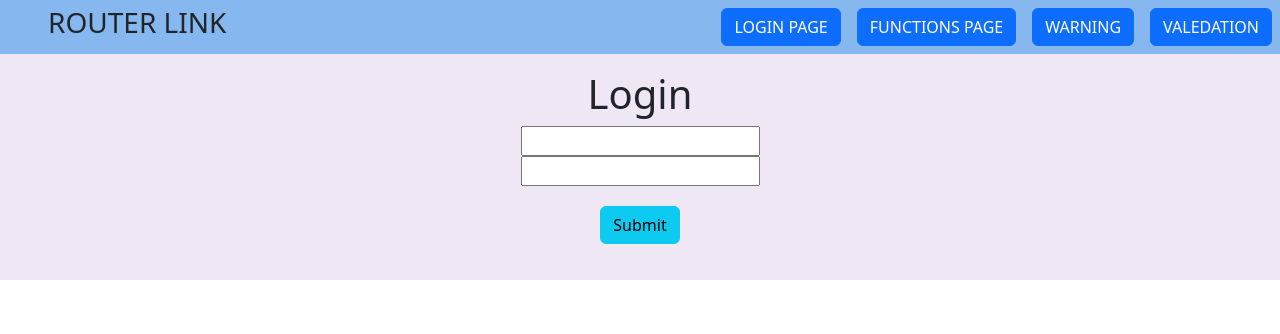
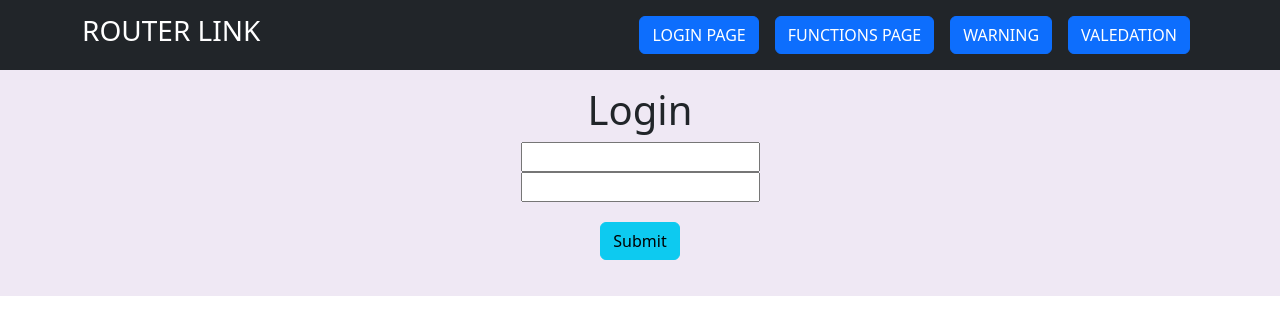
Before and after one commit to naveennagam6015/React-poc, a React (Create React App) app: page /LoginPage/login in a window 1280 px wide. Shown: the top 334 px of the page. Built offline with nearby package versions, Linux system fonts and the light colour scheme.

Commit message:
navbar done

```diff
--- a/src/App.css
+++ b/src/App.css
@@ -83,3 +83,31 @@
 .bg-se{
   background-color: rgb(239, 232, 244) !important;
 }
+/* Small devices (landscape phones, 576px and up) */
+@media (min-width: 200px) {
+  .full-btn .btn{
+    width: 95%;
+    margin: auto;
+  }
+ }
+/* Small devices (landscape phones, 576px and up) */
+@media (min-width: 576px) {
+ }
+
+/* // Medium devices (tablets, 768px and up) */
+@media (min-width: 768px) { }
+
+/* // Large devices (desktops, 992px and up) */
+@media (min-width: 992px) {
+  .full-btn .btn{
+    width: inherit;
+  }
+ }
+
+/* // X-Large devices (large desktops, 1200px and up) */
+@media (min-width: 1200px) {
+
+ }
+
+/* // XX-Large devices (larger desktops, 1400px and up) */
+@media (min-width: 1400px) {  }
--- a/src/App.js
+++ b/src/App.js
@@ -1,19 +1,55 @@
 import { BrowserRouter, Routes, Link, Route } from "react-router-dom";
 import Login from './LoginPage/login';
 import Fn from './Functions/Function-return';
-import "./App.css"
-import bootstrap from 'bootstrap/dist/css/bootstrap.css';
+import "./App.css";
+import "bootstrap/dist/css/bootstrap.min.css";
+import "bootstrap/dist/js/bootstrap.bundle.min.js";
 // import FunctionReturn from "./Functions/Function-return";
 import Warning from "./Advanced/Warning";
 import Valedation from "./Advanced/Valedation";
+// import image from '../public/logo192.png';
 export default function App() {
     return (
         <>
             <nav>
+                <BrowserRouter>
 
+                    <nav className="navbar navbar-expand-lg navbar-light bg-dark">
+                        <div className="container">
+                            <a className="navbar-brand text-white" href="#"><h3>ROUTER LINK</h3></a>
+                            <button className="navbar-toggler" type="button" data-bs-toggle="collapse" data-bs-target="#navbarSupportedContent" aria-controls="navbarSupportedContent" aria-expanded="false" aria-label="Toggle navigation">
+                                <span className="navbar-toggler-icon"></span>
+                            </button>
+                            <div className="collapse navbar-collapse" id="navbarSupportedContent">
 
-                <BrowserRouter>
-                    <nav className="bg-p">
+                                <div className="me-auto">
+
+                                </div>
+                                <ul className="navbar-nav  mb-2 mb-lg-0">
+                                    <li className="full-btn">
+                                        <button type="button" className="m-2  btn btn-primary text-uppercase">
+                                            <Link to="/LoginPage/login" className="text-white text-decoration-none">Login Page</Link></button>
+                                    </li>
+                                    <li className="full-btn">
+                                        <button type="button" className="m-2 btn btn-primary text-uppercase">
+                                            <Link to="/Functions/Function-return" className="text-white text-decoration-none">Functions Page</Link></button>
+                                    </li>
+                                    <li className="full-btn">
+                                        <button type="button" className="m-2 btn btn-primary text-uppercase">
+                                            <Link to="/Advanced/Warning" className="text-white text-decoration-none">Warning</Link>
+                                        </button>
+                                    </li>
+                                    <li className="full-btn">
+                                        <button type="button" className="m-2 btn btn-primary text-uppercase">
+                                            <Link to="/Advanced/Valedation" className="text-white text-decoration-none">Valedation</Link></button>
+                                    </li>
+
+                                </ul>
+                            </div>
+                        </div>
+                    </nav>
+
+                    {/* <nav className="bg-p">
                         <div className="d-flex justify-content-between align-items-center">
                             <h3 className="px-5 text-uppercase">Router Link</h3>
                             <div className="d-flex">
@@ -23,7 +59,7 @@ export default function App() {
                                 <button type="button" className="m-2 btn btn-primary text-uppercase"><Link to="/Advanced/Valedation" className="text-white text-decoration-none">Valedation</Link></button>
                             </div>
                         </div>
-                    </nav>
+                    </nav> */}
                     <section className="bg-se">
                         <Routes>
                             <Route path="/LoginPage/login" element={<Login />} />
@@ -33,8 +69,10 @@ export default function App() {
                         </Routes>
                     </section>
                 </BrowserRouter>
-                {/* <Function-return/> */}
             </nav>
+
+
+
 
         </>
     )
```
